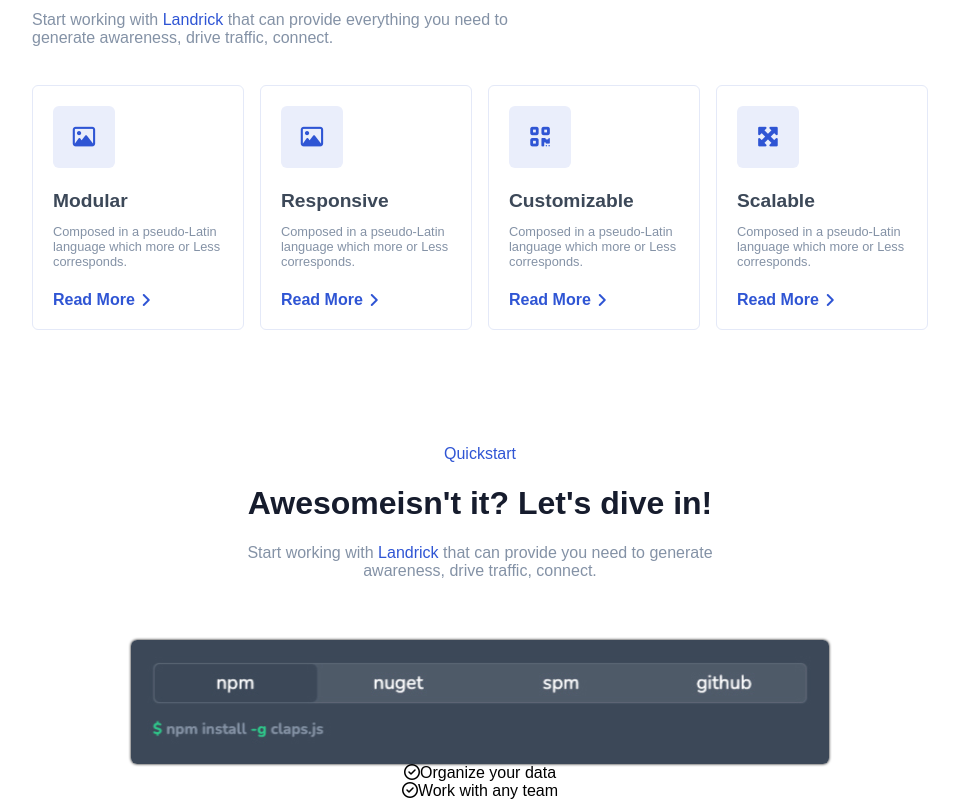
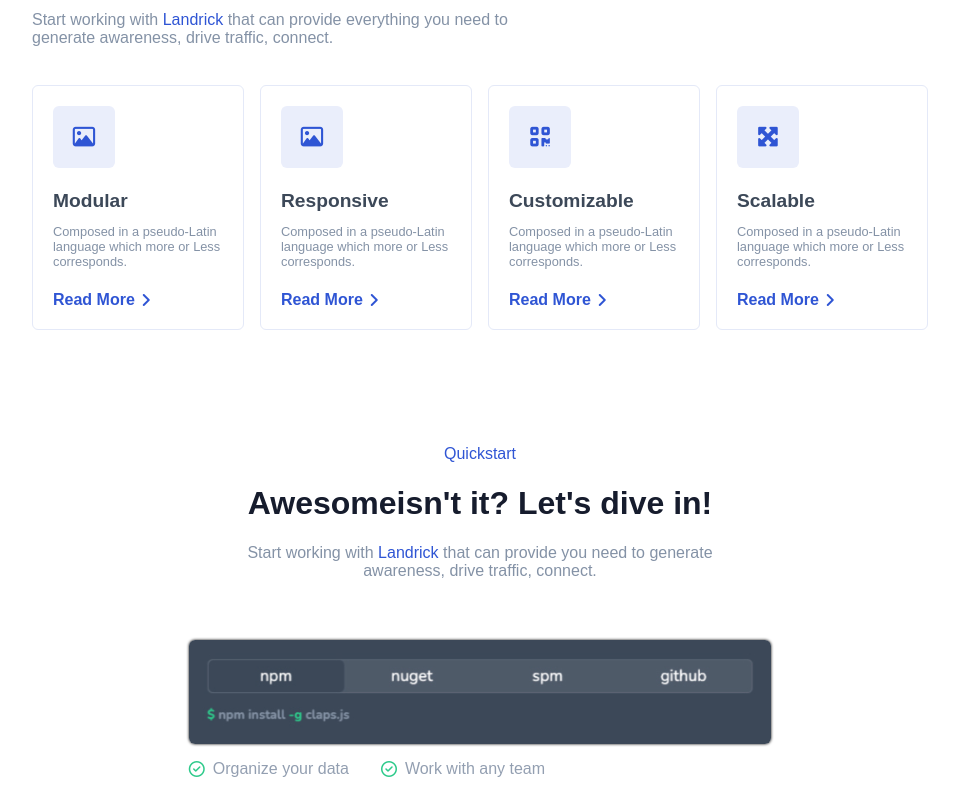
Before and after one commit to CarloBattista/proj-html-vuejs, a Vue app: page / in a window 1280 px wide. Shown: the part 919-1719 px from the top of the page, without its empty margins (160-1119 px from the left). After the commit the page ends 1697 px from the top, so only its background shows below. Built offline with nearby package versions, Linux system fonts and the light colour scheme.

Commit message:
sezione quickstart finita

```diff
--- a/src/components/QuickstartComp.vue
+++ b/src/components/QuickstartComp.vue
@@ -57,13 +57,43 @@ export default {
 }
 
 .container_image{
-    margin-top: 60px;
-    width: 100%;
+    width: 65%;
+    margin: 60px auto 0;
 }
 
 .image_quickstart{
+    width: 100%;
     margin: 0 auto;
     border-radius: 6px;
     box-shadow: 0 0 3px #000;
 }
+
+.container_check{
+    width: 65%;
+    margin: 0 auto;
+    margin-top: 16px;
+    display: flex;
+    align-items: center;
+}
+
+.check_container{
+    font-size: 1rem;
+    font-weight: 400;
+    margin-right: 32px;
+    display: flex;
+    align-items: center;
+}
+
+.check_container:last-child{
+    margin-right: 0;
+}
+
+.check_container .fa-circle-check{
+    color: #2ECA8B;
+}
+
+.titleCheck{
+    color: #939FB1;
+    margin-left: 8px;
+}
 </style>
```
